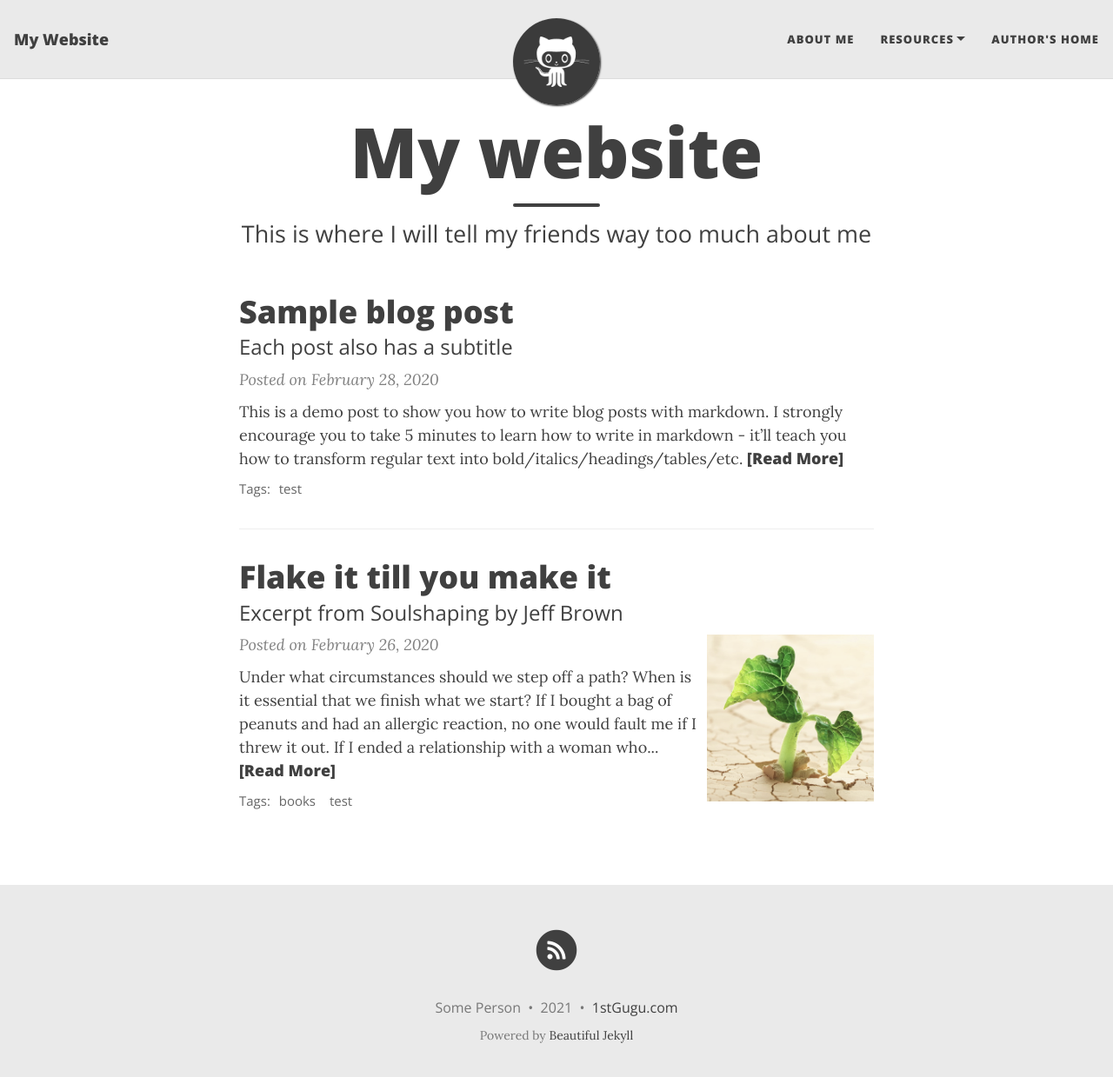
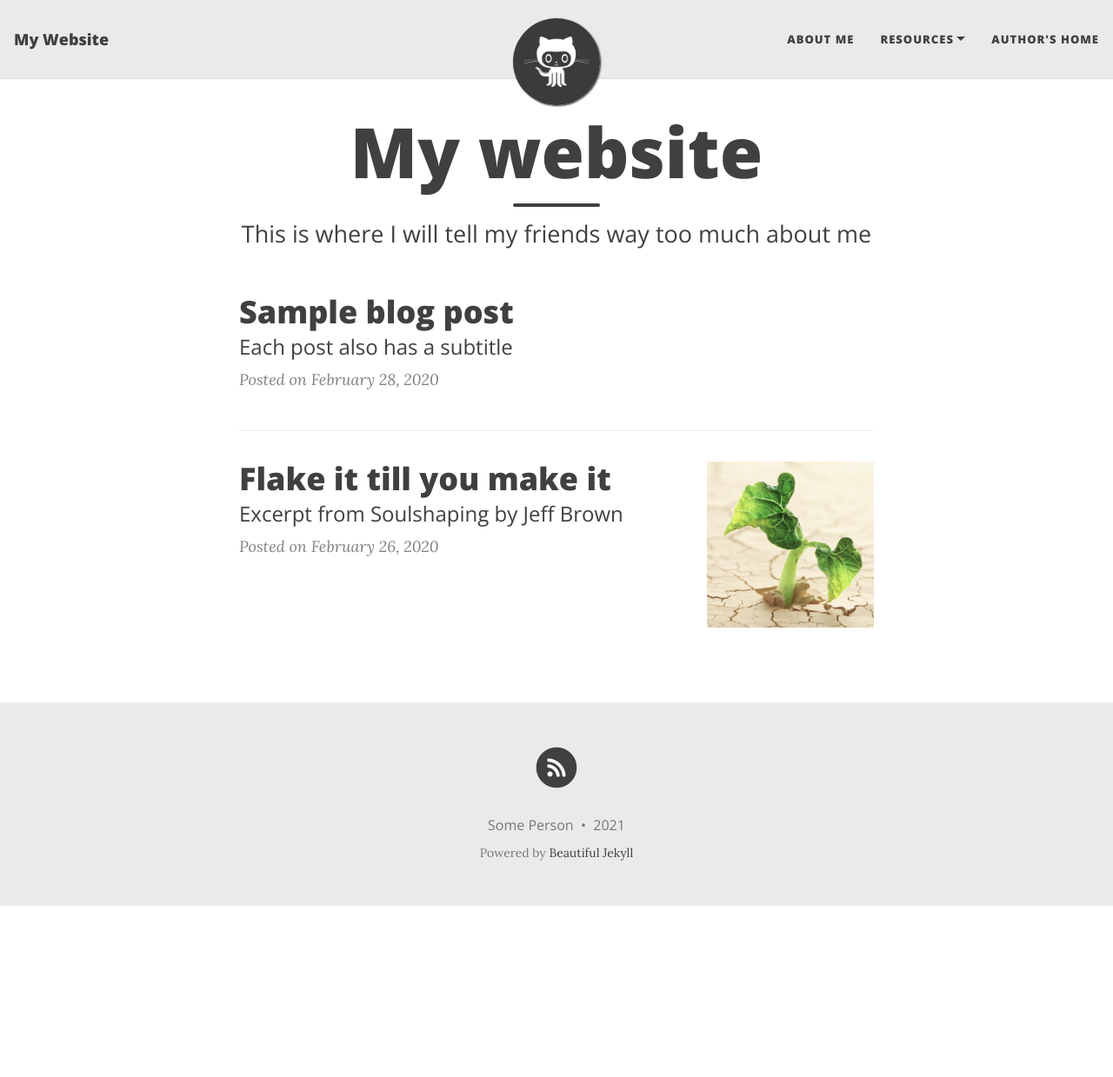
Before and after one commit to 1stGugu/1stGugu.github.io, a Jekyll site: the page built from index.html, in a window 1280 px wide and 1252 px high. Shown: the top 1239 px of the window at 87% size. Built offline with Jekyll 4.4.1, drawn with Linux system fonts in a browser that asks for light colours; nearby versions of some CDN libraries; the list of posts is cut into pages by our own code.

Commit message:
Update _config.yml

```diff
--- a/_config.yml
+++ b/_config.yml
@@ -78,16 +78,16 @@ share-links-active:
 
 # How to display the link to your website in the footer
 # Remove this if you don't want a link in the footer
-url-pretty: "1stGugu.com"
+# url-pretty: "1stGugu.com"
 
 # Excerpt word length - Truncate the excerpt of each post on the feed page to the specified number of words
 excerpt_length: 50
 
 # Whether or not to show an excerpt for every blog post in the feed page
-feed_show_excerpt: true
+feed_show_excerpt: false
 
 # Whether or not to show a list of tags below each post preview in the feed page
-feed_show_tags: true
+feed_show_tags: false
 
 # The keywords to associate with your website, for SEO purposes
 #keywords: "my,list,of,keywords"
```
